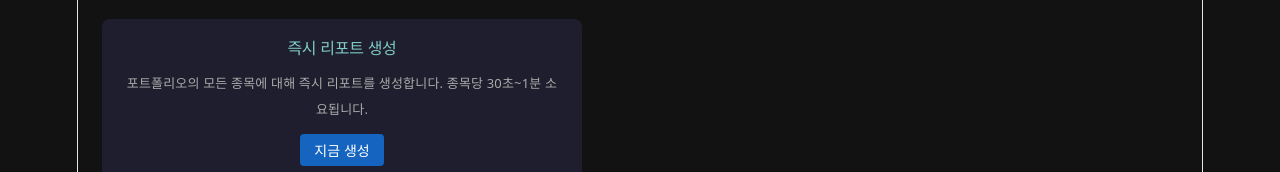
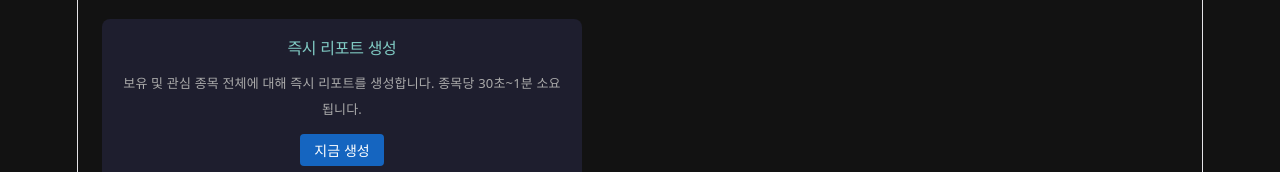
Before and after one commit to calmonion7/PortfoliOn, a React app in the folder frontend/: page /settings in a window 1280 px wide. Shown: the part 461-633 px from the top of the page. Built offline with nearby package versions, Linux system fonts and the light colour scheme; no server answers; the HTML template or start-up script is replaced by a standard one.

Commit message:
fix: update generate-all description to mention watchlist stocks

```diff
--- a/frontend/src/pages/Settings.jsx
+++ b/frontend/src/pages/Settings.jsx
@@ -103,7 +103,7 @@ export default function Settings() {
 
       <section style={{ background: '#1e1e2e', padding: 20, borderRadius: 8 }}>
         <h2 style={{ color: '#80cbc4', marginBottom: 12, fontSize: 16 }}>즉시 리포트 생성</h2>
-        <p style={{ color: '#aaa', fontSize: 13, marginBottom: 12 }}>포트폴리오의 모든 종목에 대해 즉시 리포트를 생성합니다. 종목당 30초~1분 소요됩니다.</p>
+        <p style={{ color: '#aaa', fontSize: 13, marginBottom: 12 }}>보유 및 관심 종목 전체에 대해 즉시 리포트를 생성합니다. 종목당 30초~1분 소요됩니다.</p>
         <button className="btn-primary" onClick={handleGenerateNow} disabled={generating}>
           {generating ? '생성 중...' : '지금 생성'}
         </button>
```
